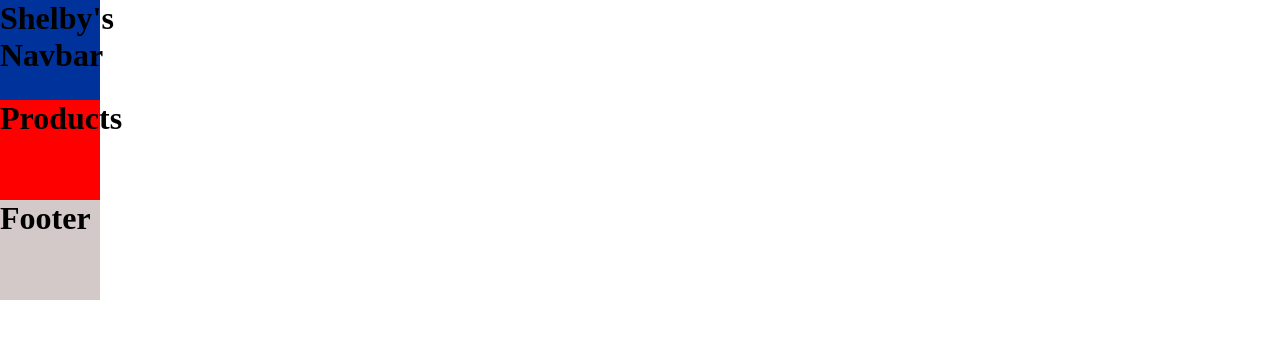
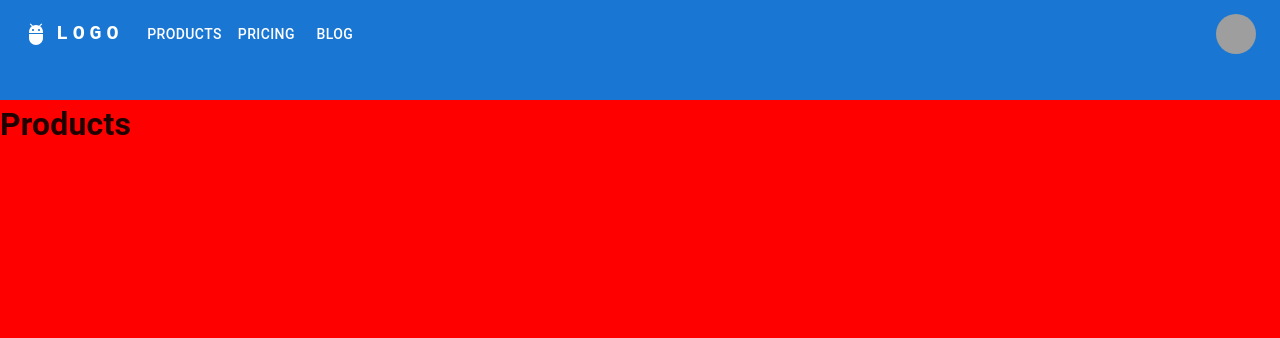
Before and after one commit to CodeNinja202/Ross-Shelby, a React (Create React App) app: page / in a window 1280 px wide. Shown: the top 338 px of the page. Built offline with nearby package versions, Linux system fonts and the light colour scheme; grey boxes are pictures that could not be loaded.

Commit message:
Ross styling navbar and footer

```diff
--- a/public/index.html
+++ b/public/index.html
@@ -1,12 +1,18 @@
 <!DOCTYPE html>
 <html lang="en">
+
 <head>
-    <meta charset="UTF-8">
-    <meta http-equiv="X-UA-Compatible" content="IE=edge">
-    <meta name="viewport" content="width=device-width, initial-scale=1.0">
-    <title>Document</title>
+  <meta charset="UTF-8">
+  <meta http-equiv="X-UA-Compatible" content="IE=edge">
+  <meta name="viewport" content="width=device-width, initial-scale=1.0">
+
+
+  <link rel="stylesheet" href="https://fonts.googleapis.com/icon?family=Material+Icons" />
+  <title>Document</title>
 </head>
+
 <body>
-   <div id="container"></div>
+  <div id="container"></div>
 </body>
+
 </html>
--- a/src/component/Footer.js
+++ b/src/component/Footer.js
@@ -1,11 +1,16 @@
 import React from "react";
-
+import FacebookIcon from '@mui/icons-material/Facebook';
+import TwitterIcon from '@mui/icons-material/Twitter';
 const Footer = () => {
   console.log("Hello")
   return (
+    <footer>
     <div className="footer-main-div">
-     <h1>Footer</h1>
+     <p><FacebookIcon/></p>
+     <p><TwitterIcon/></p>
+
     </div>
+    </footer>
   );
 };
 
--- a/src/component/Navbar.js
+++ b/src/component/Navbar.js
@@ -1,13 +1,163 @@
 import React from "react";
+import AppBar from '@mui/material/AppBar';
+import Box from '@mui/material/Box';
+import Toolbar from '@mui/material/Toolbar';
+import IconButton from '@mui/material/IconButton';
+import Typography from '@mui/material/Typography';
+import Menu from '@mui/material/Menu';
+import MenuIcon from '@mui/icons-material/Menu';
+import Container from '@mui/material/Container';
+import Avatar from '@mui/material/Avatar';
+import Button from '@mui/material/Button';
+import Tooltip from '@mui/material/Tooltip';
+import MenuItem from '@mui/material/MenuItem';
+import AdbIcon from '@mui/icons-material/Adb';
+const pages = ['Products', 'Pricing', 'Blog'];
+const settings = ['Profile', 'Account', 'Dashboard', 'Logout'];
+
 
 const Navbar = () => {
+  const [anchorElNav, setAnchorElNav] = React.useState(null);
+  const [anchorElUser, setAnchorElUser] = React.useState(null);
+
+  const handleOpenNavMenu = (event) => {
+    setAnchorElNav(event.currentTarget);
+  };
+  const handleOpenUserMenu = (event) => {
+    setAnchorElUser(event.currentTarget);
+  };
+
+  const handleCloseNavMenu = () => {
+    setAnchorElNav(null);
+  };
+
+  const handleCloseUserMenu = () => {
+    setAnchorElUser(null);
+  };
+
   return (
-    <header>
-    <div className="navbar-main-div">
-     <h1>Shelby's Navbar</h1>
-    </div>
-    </header>
+    <AppBar position="static">
+      <Container maxWidth="xl">
+        <Toolbar disableGutters>
+          <AdbIcon sx={{ display: { xs: 'none', md: 'flex' }, mr: 1 }} />
+          <Typography
+            variant="h6"
+            noWrap
+            component="a"
+            href="/"
+            sx={{
+              mr: 2,
+              display: { xs: 'none', md: 'flex' },
+              fontFamily: 'monospace',
+              fontWeight: 700,
+              letterSpacing: '.3rem',
+              color: 'inherit',
+              textDecoration: 'none',
+            }}
+          >
+            LOGO
+          </Typography>
+
+          <Box sx={{ flexGrow: 1, display: { xs: 'flex', md: 'none' } }}>
+            <IconButton
+              size="large"
+              aria-label="account of current user"
+              aria-controls="menu-appbar"
+              aria-haspopup="true"
+              onClick={handleOpenNavMenu}
+              color="inherit"
+            >
+              <MenuIcon />
+            </IconButton>
+            <Menu
+              id="menu-appbar"
+              anchorEl={anchorElNav}
+              anchorOrigin={{
+                vertical: 'bottom',
+                horizontal: 'left',
+              }}
+              keepMounted
+              transformOrigin={{
+                vertical: 'top',
+                horizontal: 'left',
+              }}
+              open={Boolean(anchorElNav)}
+              onClose={handleCloseNavMenu}
+              sx={{
+                display: { xs: 'block', md: 'none' },
+              }}
+            >
+              {pages.map((page) => (
+                <MenuItem key={page} onClick={handleCloseNavMenu}>
+                  <Typography textAlign="center">{page}</Typography>
+                </MenuItem>
+              ))}
+            </Menu>
+          </Box>
+          <AdbIcon sx={{ display: { xs: 'flex', md: 'none' }, mr: 1 }} />
+          <Typography
+            variant="h5"
+            noWrap
+            component="a"
+            href=""
+            sx={{
+              mr: 2,
+              display: { xs: 'flex', md: 'none' },
+              flexGrow: 1,
+              fontFamily: 'monospace',
+              fontWeight: 700,
+              letterSpacing: '.3rem',
+              color: 'inherit',
+              textDecoration: 'none',
+            }}
+          >
+            LOGO
+          </Typography>
+          <Box sx={{ flexGrow: 1, display: { xs: 'none', md: 'flex' } }}>
+            {pages.map((page) => (
+              <Button
+                key={page}
+                onClick={handleCloseNavMenu}
+                sx={{ my: 2, color: 'white', display: 'block' }}
+              >
+                {page}
+              </Button>
+            ))}
+          </Box>
+
+          <Box sx={{ flexGrow: 0 }}>
+            <Tooltip title="Open settings">
+              <IconButton onClick={handleOpenUserMenu} sx={{ p: 0 }}>
+                <Avatar alt="Remy Sharp" src="/static/images/avatar/2.jpg" />
+              </IconButton>
+            </Tooltip>
+            <Menu
+              sx={{ mt: '45px' }}
+              id="menu-appbar"
+              anchorEl={anchorElUser}
+              anchorOrigin={{
+                vertical: 'top',
+                horizontal: 'right',
+              }}
+              keepMounted
+              transformOrigin={{
+                vertical: 'top',
+                horizontal: 'right',
+              }}
+              open={Boolean(anchorElUser)}
+              onClose={handleCloseUserMenu}
+            >
+              {settings.map((setting) => (
+                <MenuItem key={setting} onClick={handleCloseUserMenu}>
+                  <Typography textAlign="center">{setting}</Typography>
+                </MenuItem>
+              ))}
+            </Menu>
+          </Box>
+        </Toolbar>
+      </Container>
+    </AppBar>
   );
-};
+}
 
 export default Navbar;
--- a/src/index.css
+++ b/src/index.css
@@ -6,9 +6,9 @@
 }
 
 header{
-    width: 100px;
+    width: 100%;
     height: 100px;
-    background-color: red;
+    background-color: rgb(183, 136, 136);
     position: relative;
     animation-name: example;
     animation-duration: 5s;
@@ -17,36 +17,19 @@
     animation-iteration-count: infinite;
     animation-direction: alternate;
 }
-@keyframes example {
-    0%   {background-color:red; left:0px; top:0px;}
-    25%  {background-color:yellow; left:200px; top:0px;}
-    50%  {background-color:blue; left:200px; top:200px;}
-    75%  {background-color:green; left:0px; top:200px;}
-    100% {background-color:red; left:0px; top:0px;}
-  }
+
 .footer-main-div{
-    width: 100px;
+  width: 100%;
   height: 100px;
   background: rgb(212, 201, 201);
   transition: width 2s;
 }
-.footer-main-div:hover {
-    width: 300px;
-  }
 
 
 
 .product-main-div{
-    width: 100px;
-    height: 100px;
+    width: 100%;
+    height: 200rem;
     background-color: red;
-    animation-name: example;
-    animation-duration: 4s;
+
 }
-
-@keyframes example {
-    0%   {background-color: red;}
-    25%  {background-color: yellow;}
-    50%  {background-color: blue;}
-    100% {background-color: green;}
-  }
--- a/src/index.js
+++ b/src/index.js
@@ -1,4 +1,5 @@
 import React from "react";
+import CssBaseline from '@mui/material/CssBaseline';
 import ReactDOM from "react-dom/client";
 import "./index.css";
 import App from "./App";
@@ -7,7 +8,10 @@
 const container = document.querySelector("#container");
 const root = ReactDOM.createRoot(container);
 root.render(
+  <React.Fragment>
+  <CssBaseline />
   <BrowserRouter>
     <App />
   </BrowserRouter>
+  </React.Fragment>
 );
```
Also changed, not shown: package.json (+8 -1 lines), 1 other file (tests, documents, lock files or other folders).
